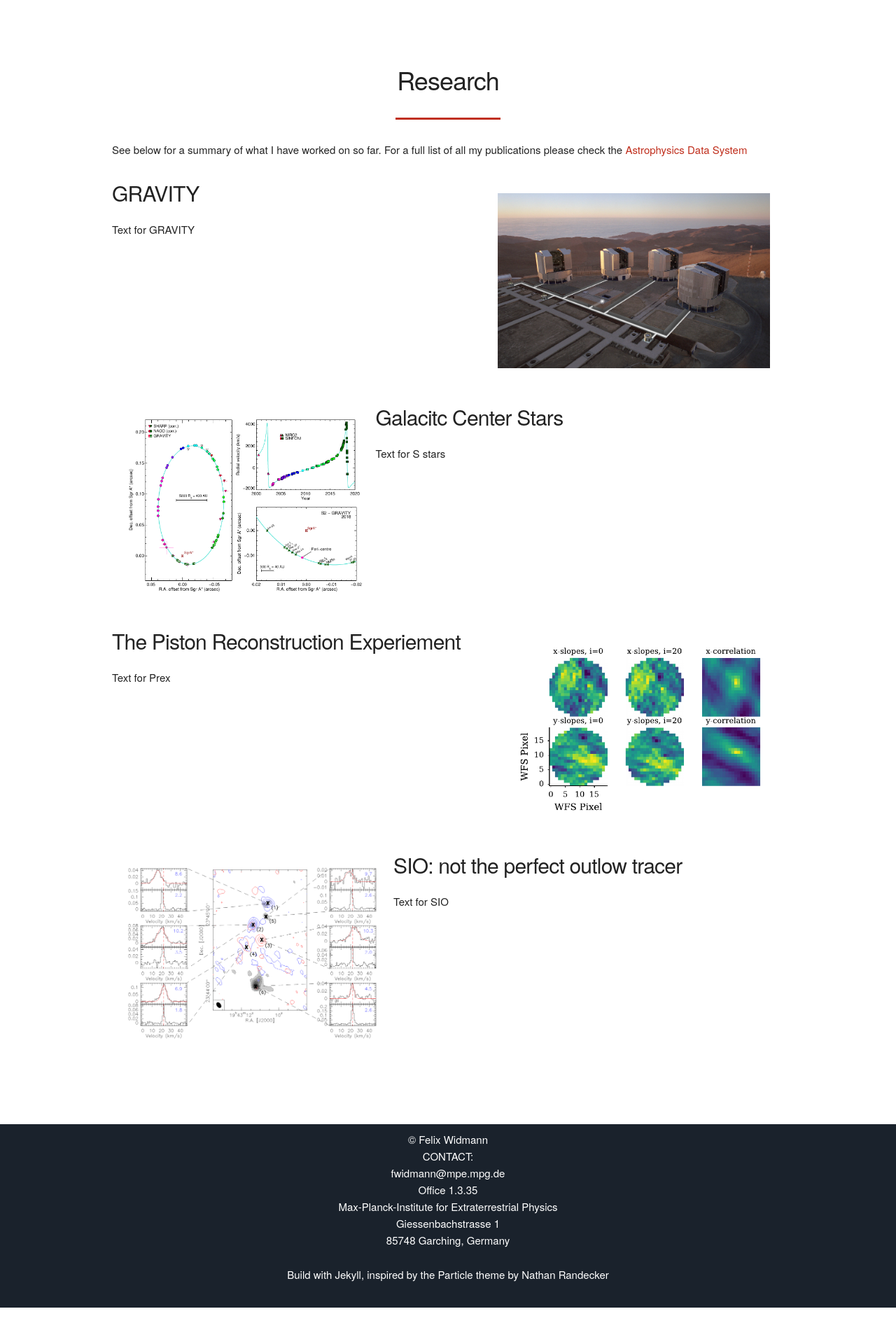
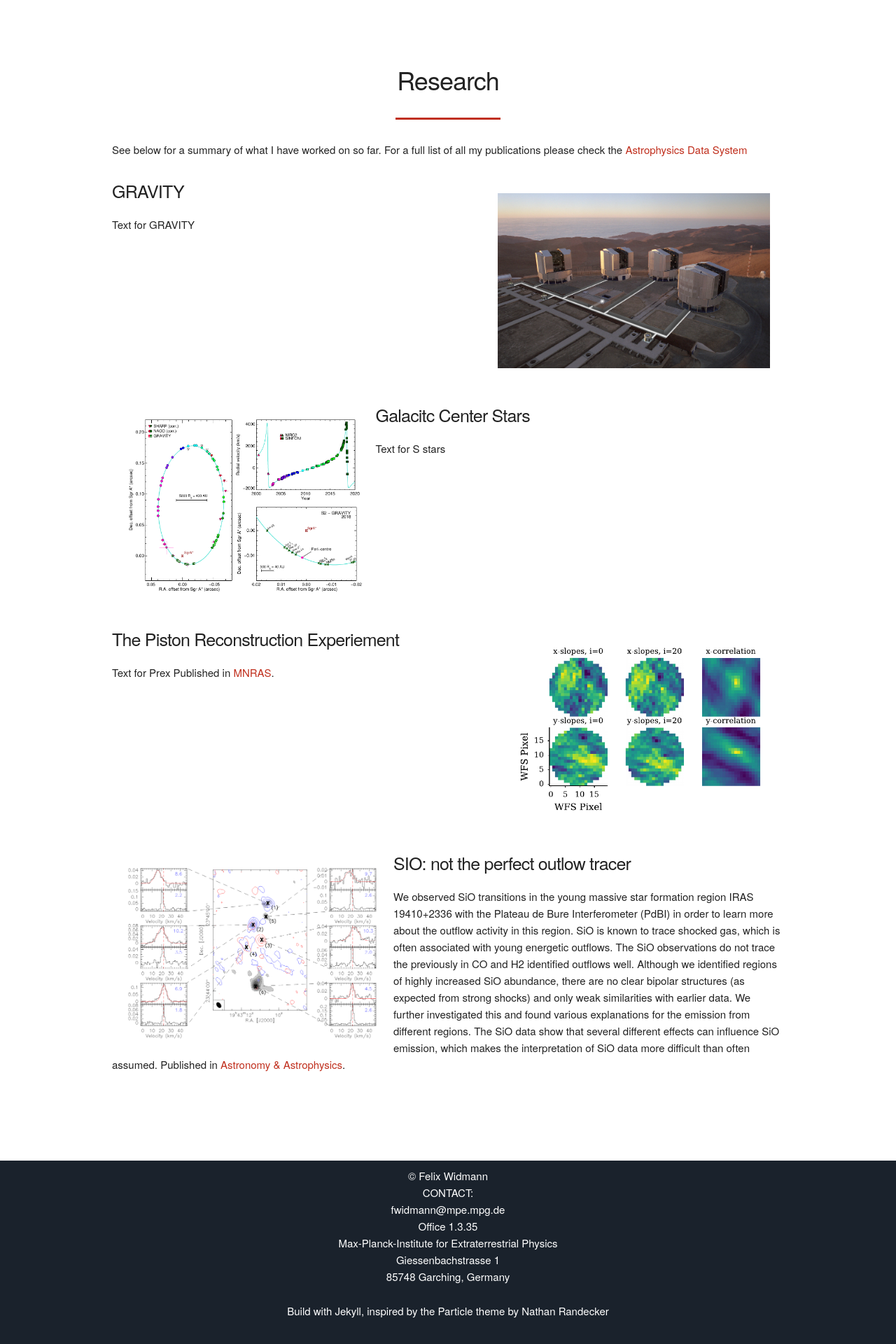
Before and after one commit to widmannf/widmannf.github.io, a Jekyll site: the page built from index.html, in a window 1280 px wide. Shown: the part 1433-3353 px from the top of the page at 70% size. Built offline with Jekyll 4.4.1, drawn with Linux system fonts in a browser that asks for light colours; before the commit the page ends 3301 px from its top, so only the background shows below that.

Commit message:
Text updated

```diff
--- a/_includes/research.html
+++ b/_includes/research.html
@@ -26,13 +26,14 @@
     <div class="proj-content">
         <h4 class="proj-title">The Piston Reconstruction Experiement</h4>
         <p>Text for Prex
+        Published in <a class="normal" target="_blank" href="https://academic.oup.com/mnras/article-abstract/475/1/1224/4772887?redirectedFrom=fulltext">MNRAS</a>.
         </p></div>
     <div style="clear:both; display:block; height:30px;"></div>
 
     <div class="proj-thumb-left"><img src="/assets/img/sio.png"; style="margin: 20px; max-height: 250px;" /></div>
     <div class="proj-content">
         <h4 class="proj-title">SIO: not the perfect outlow tracer</h4>
-        <p>Text for SIO
+        <p>We observed SiO transitions in the young massive star formation region IRAS 19410+2336 with the Plateau de Bure Interferometer (PdBI) in order to learn more about the outflow activity in this region. SiO is known to trace shocked gas, which is often associated with young energetic outflows. The SiO observations do not trace the previously in CO and H2 identified outflows well. Although we identified regions of highly increased SiO abundance, there are no clear bipolar structures (as expected from strong shocks) and only weak similarities with earlier data. We further investigated this and found various explanations for the emission from different regions. The SiO data show that several different effects can influence SiO emission, which makes the interpretation of SiO data more difficult than often assumed. Published in <a class="normal" target="_blank" href="https://www.aanda.org/articles/aa/abs/2016/05/aa26533-15/aa26533-15.html"> Astronomy & Astrophysics</a>.
         </p></div>
   </div>
   </div>
--- a/assets/css/main.css
+++ b/assets/css/main.css
@@ -47,4 +47,4 @@ p{font-size:16px}@media only screen and (min-width:768px){.user{font-size:75px}}
 .proj-thumb-left img {display: block}
 .proj-thumb-right img {display: block}
 .proj-content {}
-.proj-title {}
+.proj-title {font-size:25px}
```
